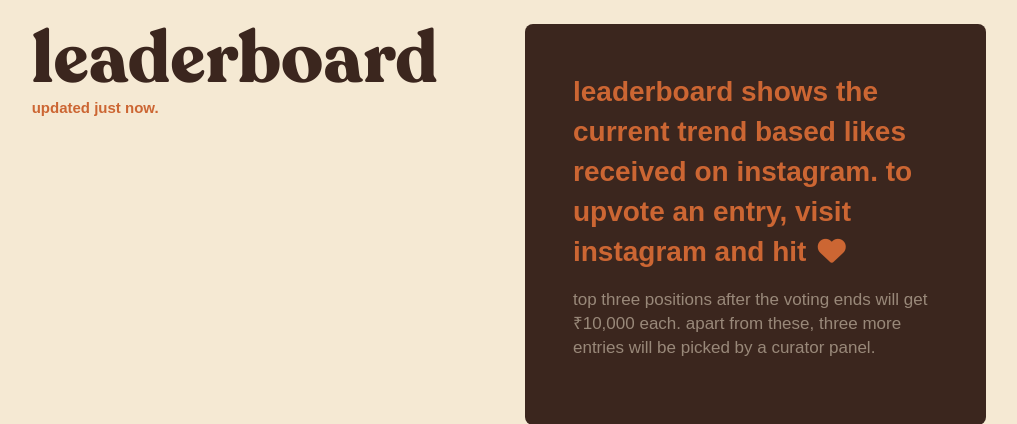
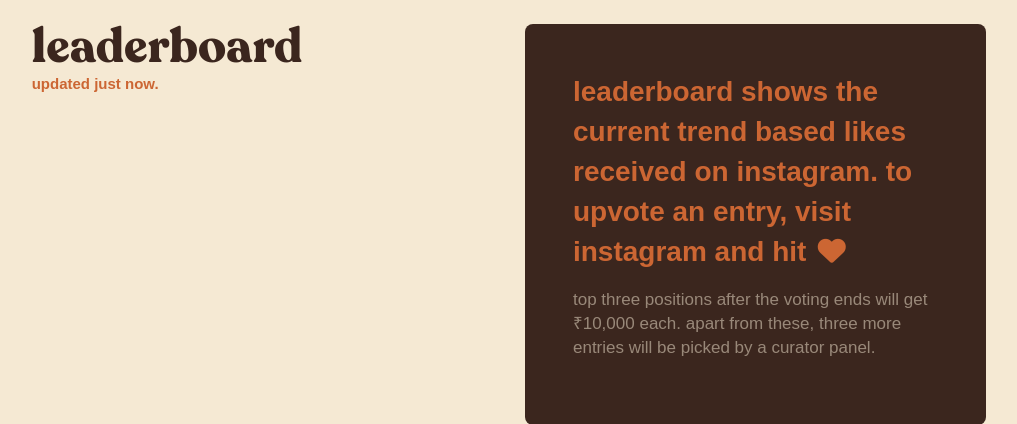
Before and after one commit to paint-your-blues/platform, a Django app: page /leaderboard/ in a window 1280 px wide. Shown: the part 72-496 px from the top of the page, without its empty margins (131-1148 px from the left). Run offline with Django 3.2, Linux system fonts and the light colour scheme; data that the repository does not hold is empty; some libraries are stand-ins or nearby versions; some web fonts are replaced.

Commit message:
Fix leaderboard title size

```diff
--- a/details/static/gallery/styles/styles.css
+++ b/details/static/gallery/styles/styles.css
@@ -1,7 +1,21 @@
+#leaderboardTitle {
+  font-size: 36px;
+  line-height: 40px;
+}
+
+@media (min-width: 1024px) {
+  #leaderboardTitle {
+    font-size: 48px;
+    line-height: 48px;
+  }
+}
+
 .leaderboard-list-item {
   display: flex;
   transition: ease 0.2s;
   border-radius: 4px;
+  padding-right: 16px;
+  padding-left: 16px;
 }
 
 .leaderboard-list-item > * {
@@ -66,7 +80,7 @@
   max-height: 80vh;
   overflow-y: auto;
   position: relative;
-  right: 0.5rem;
+  right: 16px;
 }
 
 #framePreviewImg,
--- a/gallery/templates/gallery/leaderboard.html
+++ b/gallery/templates/gallery/leaderboard.html
@@ -6,11 +6,11 @@
     <div class="row">
         <div class="col-1"></div>
         <div class="col-5">
-            <h2 class="m-0">leaderboard</h2>
+            <h2 class="m-0" id="leaderboardTitle">leaderboard</h2>
             <p class="mt-0 paragraph-small"><span class="text-orange text-weight-bold" id="refreshStatus"></span></p>
             <ul class="m-0 p-0" id="rank-list">
                 {% for leader in leaderboard %}
-                <div class="leaderboard-list-item p-2" id="list-item">
+                <div class="leaderboard-list-item py-2" id="list-item">
                     <div class="mr-2">
                         <img src="{{leader.thumbnail.url}}" class="leaderboard-thumbnail">
                         <img src="{{leader.profile_pic.url}}" class="leaderboard-profile-pic">
```
